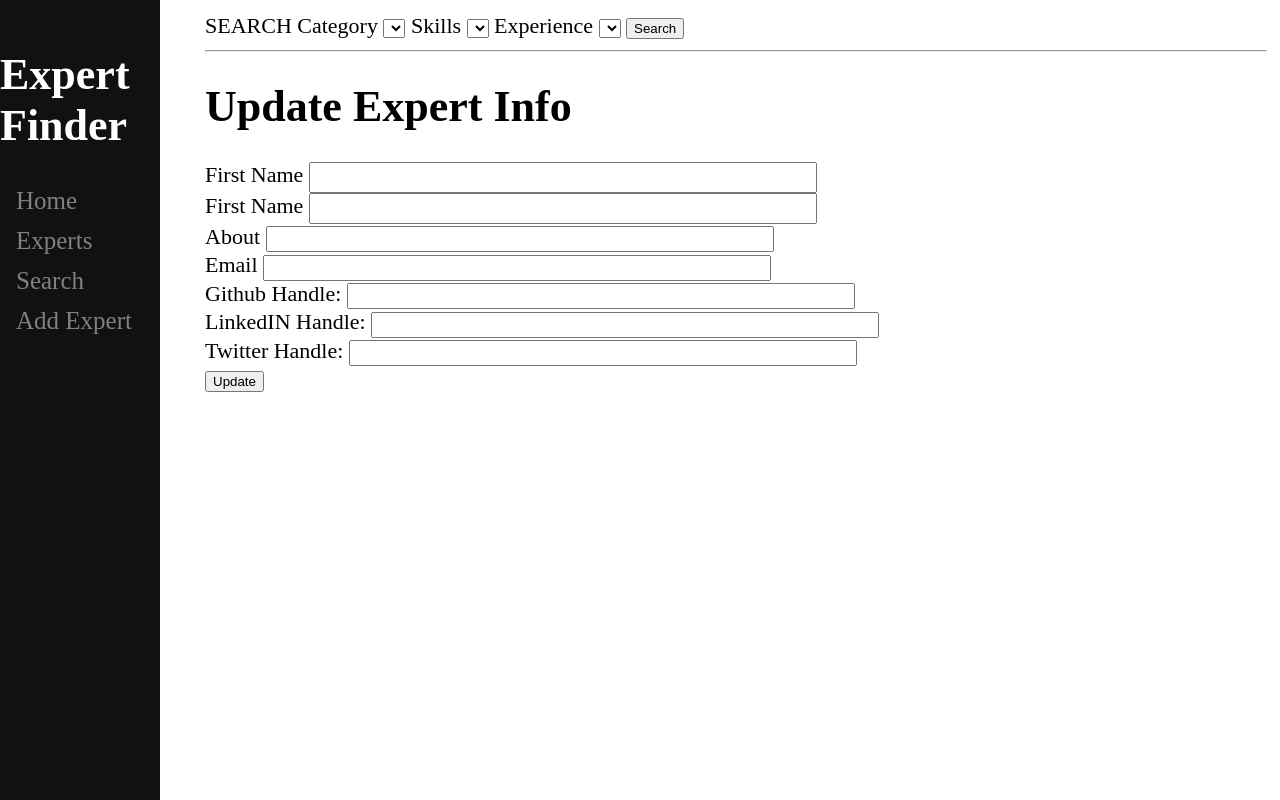
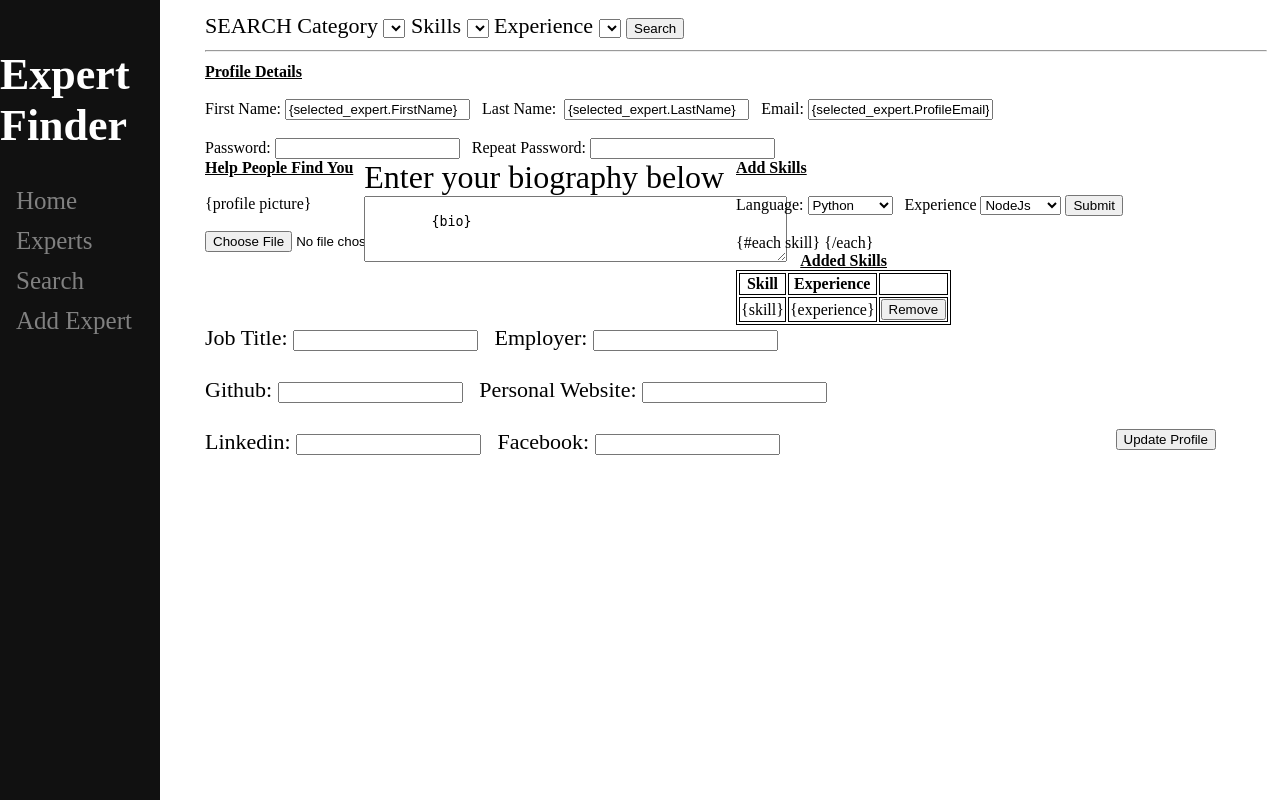
Before and after one commit to jknox0122/Quaranteam, a Node server app: template Expert Finder/Expert Finder/views/update-expert.hbs in a window 1280 px wide. Run offline with Node 20, Linux system fonts and the light colour scheme; the template is opened without the code that fills it, so the values that code supplies are empty; some libraries are stand-ins or nearby versions; some web fonts are replaced.

Commit message:
added internal css, added remaining editable profile details.

```diff
--- a/Expert Finder/Expert Finder/views/update-expert.hbs
+++ b/Expert Finder/Expert Finder/views/update-expert.hbs
@@ -1,142 +1,129 @@
-
-
-
-
 <link href="/public/style.css" rel="stylesheet">
 <link rel="stylesheet" href="https://cdnjs.cloudflare.com/ajax/libs/font-awesome/4.7.0/css/font-awesome.min.css">
-<div class="frame">
+        <div class="name_edit" style="display: inline-block;">
+            <p1><u><b>Profile Details</b></u></p1>
+            <br>
+            <br>
+            <form class='form' id="update-expert" action="/experts/view" method="post" >
+                <label for="f_name">First Name:</label>
+                <input type="text" id="f_name" value={selected_expert.FirstName}>
+            &nbsp
+                <label for="l_name">Last Name:&nbsp;</label>
+                <input type="text" id="l_name" value={selected_expert.LastName}></span>
+            &nbsp
+            <label for="email">Email:</label>
+            <input type="text" id="email" value={selected_expert.ProfileEmail}>
+            <br>
+            <br>
+            <label for="password">Password: </label>
+            <input type="password" id="password">
+            &nbsp
+            <label for="password">Repeat Password:</label>
+            <input type="text" id="password">
+            </form>
+        </div>
+        <br>
         <main class="main">
-  		<h1>Update Expert Info </h1>
+        <div style="display: flex; width: 50%;">
+            <div class="bio_edit" style="width: 30%;">
+
+                <p1><u><b>Help People Find You</b></u></p1>
+                <br>
+                <br>
                 <form class='form' id="update-expert" action="/experts/view" method="post" >
-		    	<label>First Name</label>
-		      	<input type="text" class="form-control" value="{{selected_expert.FirstName}}" name="FirstName" style="width: 500px; height: 25px;">
+                    {profile picture}
                     <br>
-
-               	<label>First Name</label>
-		      	<input type="text" class="form-control" value="{{selected_expert.LastName}}" name="LastName" style="width: 500px; height: 25px;">
                     <br>
-
-		      	<label>About</label>
-		      	<input type="text" class="form-control" value= "{{selected_expert.About}}" name="About" style="width: 500px; height: 20px;">
+                    <input type="file" id="myFile" name="filename">
+                </form>
+            </div>
+        <div class="bio_container" style="width: auto;">
+        <form class='form' id="update-expert" action="/experts/view" method="post" >
+        <label for="bio_entry">Enter your biography below</label>
+        <textarea id="bio_entry" name="bio" rows="4" cols="50">
+        {bio}
+        </textarea>
+        </form>
+        </div>
+        </div>
+        <div class="skills_edit">
+            <p1><u><b>Add Skills</b></u></p1>
             <br>
-
-		      	<label>Email</label>
-		      	<input type="text" class="form-control" value="{{selected_expert.ProfileEmail}}" name="ProfileEmail" style="width: 500px; height: 20px;">
             <br>
-
-		      	<label>Github Handle:</label>
-		      	<input type="text" class="form-control" value="{{selected_expert.GithubLink}}" name="GithubLink" style="width: 500px; height: 20px;">
+        <form class='form' id="update-expert" action="/experts/view" method="post" >
+        <label for="cars">Language:</label>
+        <select id="skills" name="skills">
+            <option value="python">Python</option>
+            <option value="c+">C+</option>
+            <option value="java">Java</option>
+            <option value="js">JavaScript</option>
+        </select>
+        &nbsp
+        <label for="experience">Experience</label>
+        <select id="cars" name="cars">
+            <option value="node">NodeJs</option>
+            <option value="db">Database</option>
+            <option value="fe">Front End</option>
+            <option value="be">Back End</option>
+        </select>
+        <input type="submit" value="Submit">
+        </form>
         <br>
-
-              	<label>LinkedIN Handle:</label>
-		      	<input type="text" class="form-control" value="{{selected_expert.LinkedInLink}}" name="LinkedInLink" style="width: 500px; height: 20px;">
-              <br>
-
-              	<label>Twitter Handle:</label>
-		      	<input type="text" class="form-control" value="{{selected_expert.TwitterLink}}" name="TwitterLink" style="width: 500px; height: 20px;">
-              <br>
-
-
-
-
-
+        <table class="skill_tbl">
+        <form class='form' id="update-expert" action="/experts/view" method="post" >
+            <caption><u><b>Added Skills</b></u></caption>
+            <th>Skill</th>
+            <th>Experience</th>
+            <th></th>
+            {#each skill}
+          <tr>
+            <td>{skill}</td>
+            <td>{experience}</td>
+            <td><input action="sql_delete" type="submit" value="Remove"></td>
+          </tr>
+          {/each}
         </form>
-
-	<button class="btn btn-secondary" onclick="updateExpert({{selected_expert.ExpertID}})">Update</button>
-
-	<!-- update script reference -->
-<script src="/updateExpert.js"></script>
-
-
-
-<!--
-     <body>
-      	<h2>Update Expert Info:</h2>
-          <div class="table_container">
-              {{#if profile_skill.length}}
-                  <br>
-
-                      {{#each profile_skill}}
-
-
-                          <label>Skill:</label>
-		      			  <input type="text" class="form-control" value="{{name}}" style="width: 100px; height: 20px; margin-right: 20px" >
-
-		      			  <label>Experience:</label>
-		      			  <input type="text" class="form-control" value="{{Experience}}" style="width: 100px; height: 20px;">
-                   			<br>
-                      {{/each}}
-              {{/if}}
-              {{#if profile_industry.length}}
-              <div class='industry'>
-                  <br>
-                  <table class='industry'>
-                      <caption class="results-table-header-label">Industries</caption>
-                      {{#each profile_industry}}
-                      <tr>
-                          <td>{{name}}</td>
-                          <td>{{Experience}} years</td>
-                      </tr>
-                      {{/each}}
         </table>
         </div>
-              {{/if}}
-              {{#if profile_course.length}}
-              <div class='courses'>
+        </main>
+        <div style="display: flex;">
+            <form class='form' id="update-expert" action="/experts/view" method="post" >
+                <label for="job_title"></label>Job Title:</label>
+                <input type="text" id="job_title">
+                &nbsp
+                <label for="employer"></label>Employer:</label>
+                <input type="text" id="employer">
                 <br>
-                  <table class='courses'>
-                      <caption class="results-table-header-label">Courses</caption>
-                      {{#each profile_course}}
-                      <tr>
-                          <td>{{name}}</td>
-                          <td></td>
-                      </tr>
-                      {{/each}}
-                  </table>
+                <br>
+                <label for="github"></label>Github:</label>
+                <input type="text" id="f_name">
+                &nbsp
+                <label for="personal_site"></label>Personal Website:</label>
+                <input type="text" id="personal_site">
+                <br>
+                <br>
+                <label for="linkedin"></label>Linkedin:</label>
+                <input type="text" id="linkedin">
+                &nbsp
+                <label for="facebook"></label>Facebook:</label>
+                <input type="text" id="facebook">
+                <button style="position: absolute; right: 5%;" class="btn btn-secondary" onclick="updateExpert({{selected_expert.ExpertID}})" style="">
+                Update Profile
+                </button>
+            </form>
+                <!--<input type="submit" value="Submit Page" style="position: absolute; right: 5%;">-->
+            </form>
         </div>
-              {{/if}}
-          </div>
-      </body> -->
+    <style>
 
+    .main {height: 100%; font-size: 2rem; display: flex; width: 100%;}
 
-<!--      <body>
-      	<h2>Update Expert Skills:</h2>
-              {{#if profile_skill.length}}
-                  <br>
+    .name_edit{font-size: medium;}
 
-                      {{#each profile_skill}}
+    .skills_edit{ font-size: medium; height: auto; }
 
+    .bio_edit{font-size:medium;}
 
-                          <label>Skill:</label>
-		      			  <input type="text" class="form-control" value="{{name}}" style="width: 200px; height: 20px; margin-right: 20px" >
+    .skill_tbl, td, th{border: 1px solid black; }
 
-		      			  <label>Experience:</label>
-		      			  <input type="text" class="form-control" value="{{Experience}}" style="width: 100px; height: 20px;">
-                   			<br>
-                      {{/each}}
-              {{/if}}
-              {{#if profile_industry.length}}
-                  <br>
-                      {{#each profile_industry}}
-                            <label>Industry:</label>
-		      			  <input type="text" class="form-control" value="{{name}}" style="width: 200px; height: 20px; margin-right: 20px" >
-
-		      			  <label>Experience:</label>
-		      			  <input type="text" class="form-control" value="{{Experience}}" style="width: 100px; height: 20px;">
-                   			<br>
-                      {{/each}}
-              {{/if}}
-              {{#if profile_course.length}}
-                  <br>
-                      {{#each profile_course}}
-                          <label>Course:</label>
-		      			  <input type="text" class="form-control" value="{{name}}" style="width: 200px; height: 20px; margin-right: 20px" >
-
-
-                   			<br>
-                      {{/each}}
-              {{/if}}
-      </body>
-
-</main>
- -->
+   </style>
```
Lines whose indentation alone changed are shown as unchanged.
